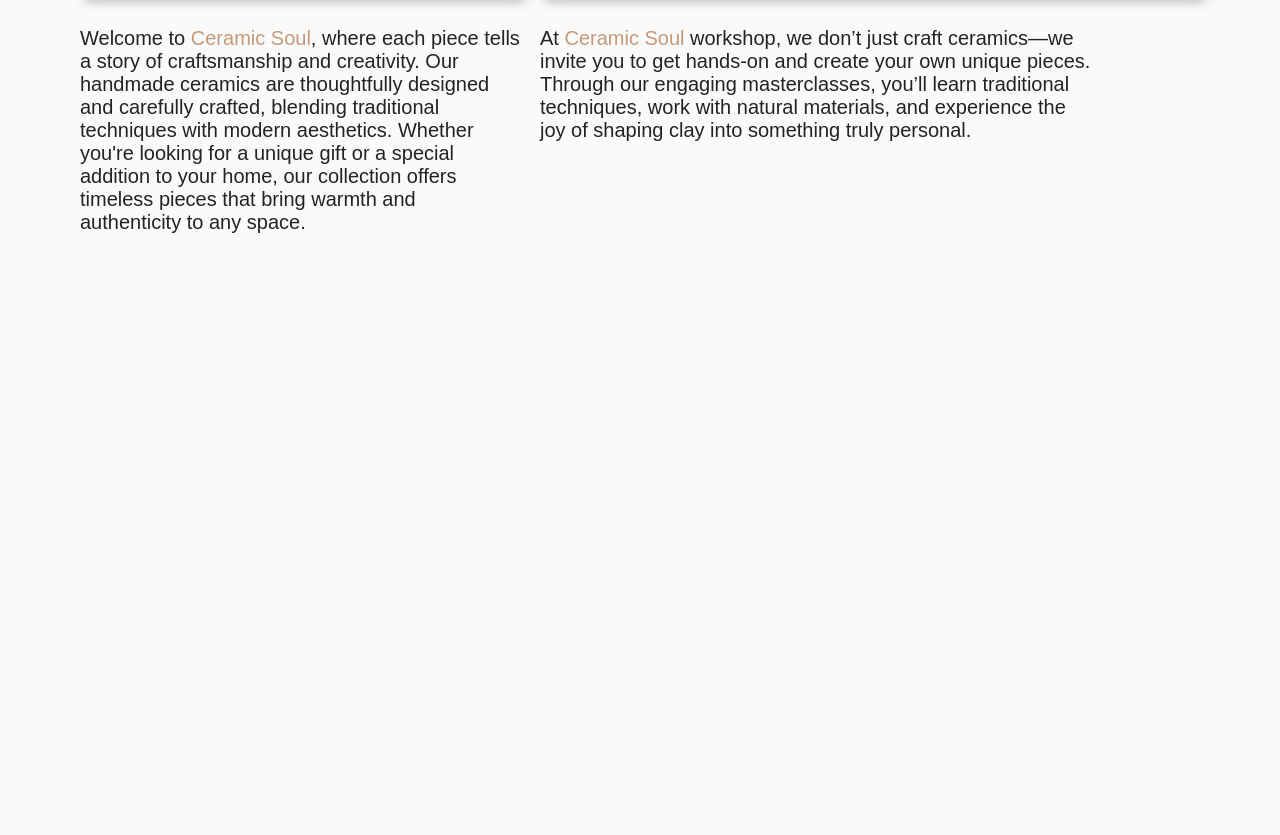
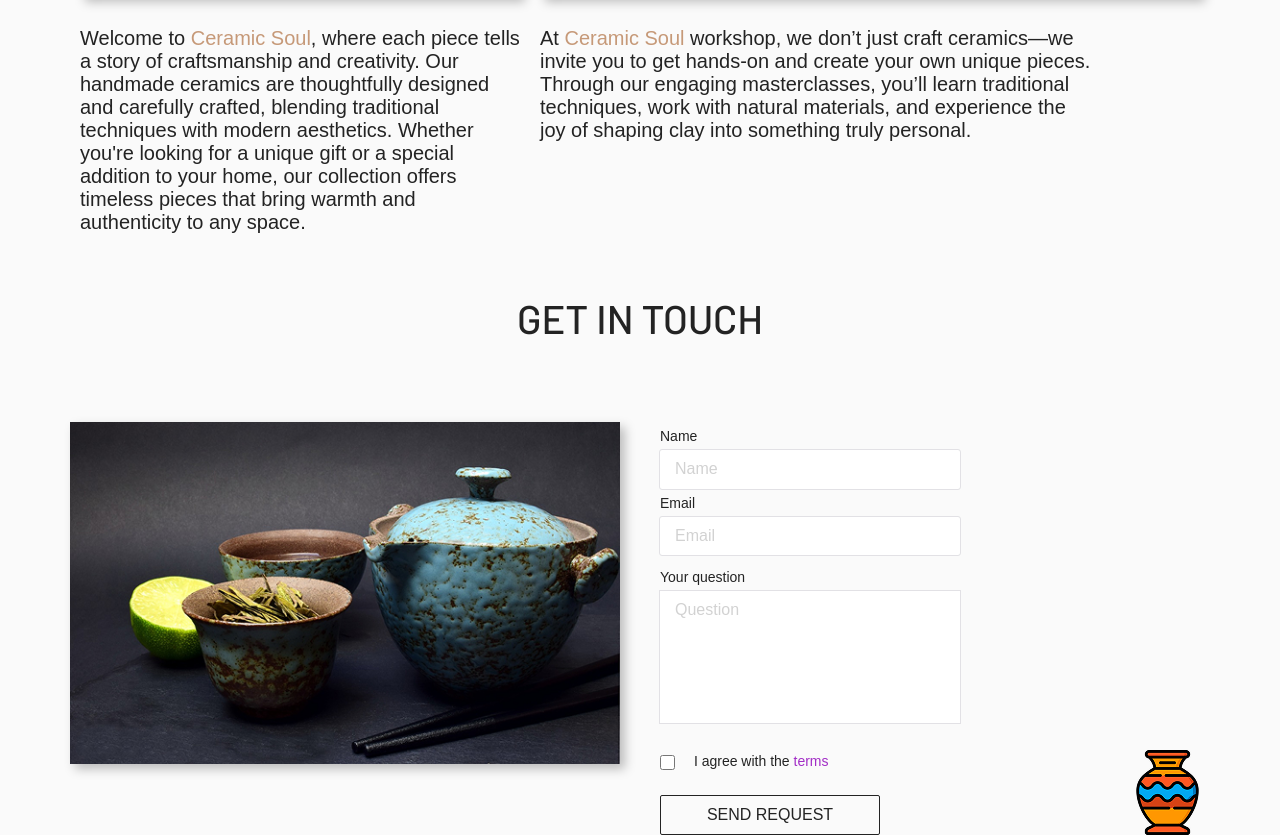
Before and after one commit to Weenen/Ceramic_soul, a website built with Vite: page index.html in a window 1280 px wide. Shown: the part 1272-2107 px from the top of the page. Before the commit the page ends 1506 px from the top, so only its background shows below. Built offline with nearby package versions, Linux system fonts and the light colour scheme.

Commit message:
Add and adaptive form(git) section

```diff
--- a/index.html
+++ b/index.html
@@ -81,6 +81,37 @@
 				</div>
 			</div>
 		</section>
+		<section class="git">
+			<div class="container">
+				<h2 class="git__title title-h2">get in touch</h2>
+				<div class="pure-g">
+					<div class="pure-u-1 pure-u-lg-1-2 pure-u-xxl-2-5"><img src="/src/img/form/tea.jpg" alt="tea"
+							class="git__img">
+					</div>
+					<div class="pure-u-1 pure-u-lg-1-2 pure-u-xxl-3-5" id="wash">
+						<form class="git__form" action="#">
+							<fieldset>
+								<div class="git__input-block">
+									<label for="name">Name</label>
+									<input type="text" placeholder="Name" name="Name" id="name" required>
+								</div>
+								<div class="git__input-block">
+									<label for="email">Email</label>
+									<input type="email" placeholder="Email" name="email" id="email" required>
+								</div>
+							</fieldset>
+							<label for="Question">Your question</label>
+							<textarea name="Question" id="Question" placeholder="Question" required></textarea>
+							<label class="git__label" for="checkbox"><input class="git__checkbox" type="checkbox"
+									id="checkbox" required>
+								I agree with the <a href="#">terms</a></label>
+							<button class="git__btn btn-send">Send request</button>
+							<img src="/src/img/form/vase.png" alt="vase" class="git__vaseimg">
+						</form>
+					</div>
+				</div>
+			</div>
+		</section>
 	</main>
 	<script type="module" src="/src/js/script.js"></script>
 </body>
--- /dev/null
+++ b/src/sass/block/git.scss
@@ -0,0 +1,194 @@
+@use "/src/sass/base/variables.scss" as *;
+
+.git {
+    padding-top: 60px;
+
+    .pure-u-xxl-2-5 {
+        display: none;
+    }
+
+    &__vaseimg {
+        display: none;
+    }
+
+    .pure-g {
+        margin-top: 60px;
+    }
+
+    fieldset {
+        border: none;
+        margin: 0;
+        padding: 0;
+
+        input {
+            width: 100%;
+            padding: 10px 15px;
+            border-radius: 2px;
+            outline: 1px solid #E2E1E5;
+            border: none;
+            background: #FFF;
+            transition: all 0.2s ease-out;
+            color: $Dark;
+        }
+
+        input::placeholder {
+            color: $ui-disabled;
+        }
+
+        input:focus {
+            outline: 1px solid $Dark;
+        }
+    }
+
+    label {
+        display: block;
+        color: $Dark;
+        font-size: 14px;
+        font-style: normal;
+        font-weight: 400;
+        line-height: 28px;
+
+        &:nth-child(2) {
+            margin-top: 8px;
+        }
+    }
+
+    textarea {
+        width: 100%;
+        height: 132px;
+        padding: 10px 15px;
+        border: none;
+        outline: 1px solid #E2E1E5;
+        resize: none;
+        transition: all 0.2s ease-out;
+    }
+
+    textarea::placeholder {
+        color: $ui-disabled;
+    }
+
+    textarea:focus {
+        outline: 1px solid $Dark;
+    }
+
+    &__label {
+        margin-top: 20px;
+        display: flex;
+        align-items: center;
+
+        .git__checkbox {
+            height: 15px;
+            width: 15px;
+            vertical-align: middle;
+            margin-right: 15px;
+        }
+
+        a {
+            color: #A22DC6;
+            text-decoration: none;
+        }
+    }
+
+    .git__btn {
+        margin-top: 20px;
+    }
+}
+
+@media screen and (min-width:768px) {
+    .git {
+        .pure-g {
+            margin-top: 45px;
+
+            .pure-u-xxl-3-5 {
+
+                label,
+                input#name,
+                input#email,
+                textarea {
+                    width: 300px;
+                }
+            }
+        }
+
+        &__form {
+            position: relative;
+        }
+
+        &__vaseimg {
+            display: block;
+            position: absolute;
+            bottom: 0px;
+            right: 0px;
+            width: 85px;
+            height: auto;
+        }
+
+    }
+}
+
+@media screen and (min-width:1200px) {
+    .git {
+        .pure-g {
+            position: static;
+            margin-top: 80px;
+            gap: 40px;
+            flex-wrap: nowrap;
+
+
+            .pure-u-1#wash {
+                width: 50%;
+                height: 340px;
+            }
+        }
+
+        .pure-u-xxl-2-5 {
+            display: block;
+        }
+
+        &__img {
+            display: block;
+            height: auto;
+            box-shadow: 5px 5px 10px 0 rgba(0, 0, 0, 0.25);
+        }
+
+        input:hover {
+            outline: 1px solid $Dark;
+        }
+
+        textarea:hover {
+            outline: 1px solid $Dark;
+        }
+
+        &__form {
+            position: relative;
+        }
+    }
+}
+
+@media screen and (min-width:1920px) {
+    .git {
+        position: static;
+        padding-top: 100px;
+
+        .pure-g {
+            gap: 147px;
+            padding-right: 75px;
+
+            .pure-u-1#wash {
+                height: 356px;
+                position: relative;
+            }
+        }
+
+        &__img {
+            width: 100%;
+            height: 356px;
+        }
+
+        &__form fieldset {
+            display: flex;
+            flex-wrap: nowrap;
+            gap: 45px;
+        }
+    }
+}
--- a/src/sass/style.scss
+++ b/src/sass/style.scss
@@ -8,3 +8,4 @@
 @use "/src/sass/ui/title.scss";
 @use "/src/sass/ui/buttons.scss";
 @use "/src/sass/block/activities.scss";
+@use "/src/sass/block/git.scss";
--- a/src/sass/ui/buttons.scss
+++ b/src/sass/ui/buttons.scss
@@ -7,6 +7,22 @@
     height: 50px;
     font-size: 20px;
     transition: all 0.3s ease-out;
+}
+
+.btn-send {
+    @include button;
+    width: 220px;
+    height: 40px;
+
+    &:disabled {
+        color: $ui-disabled;
+        border: 1px solid $ui-disabled;
+    }
+}
+
+.btn-send:active {
+    border: 1px solid $Ceramic;
+    color: $Dark;
 }
 
 @media screen and (min-width: 1200px) {
@@ -21,6 +37,11 @@
         color: $Dark;
         border: none;
     }
+
+    .btn-send:hover {
+        color: $Ceramic;
+        border: 1px solid $Ceramic;
+    }
 }
 
 @media screen and (min-width: 1920px) {
```
